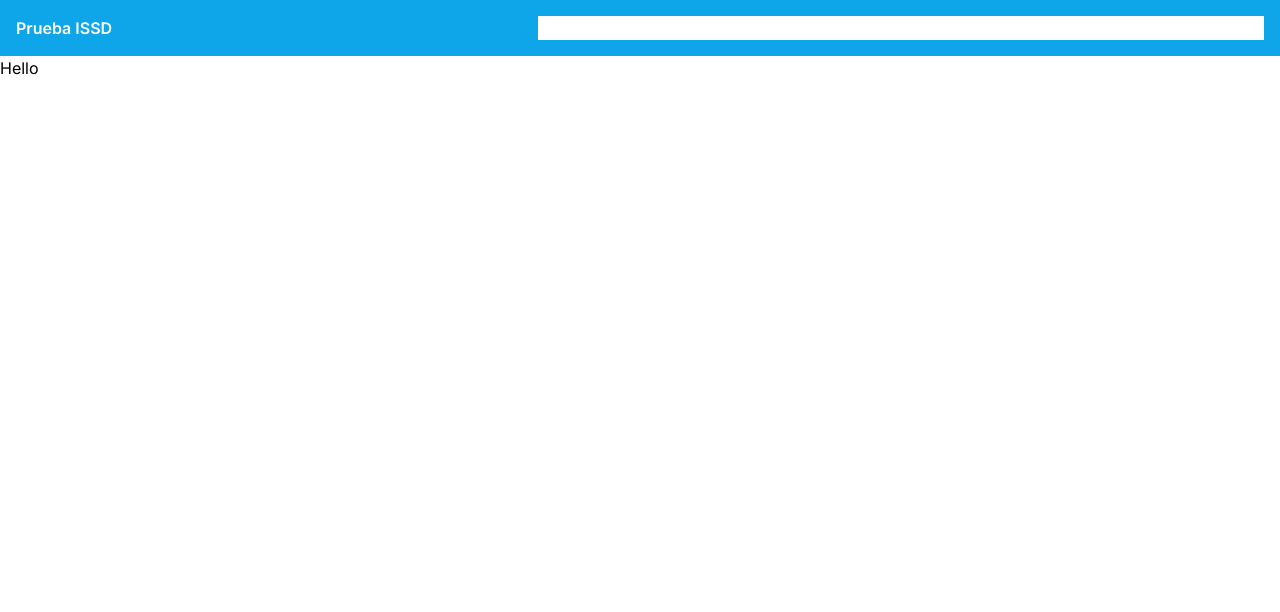
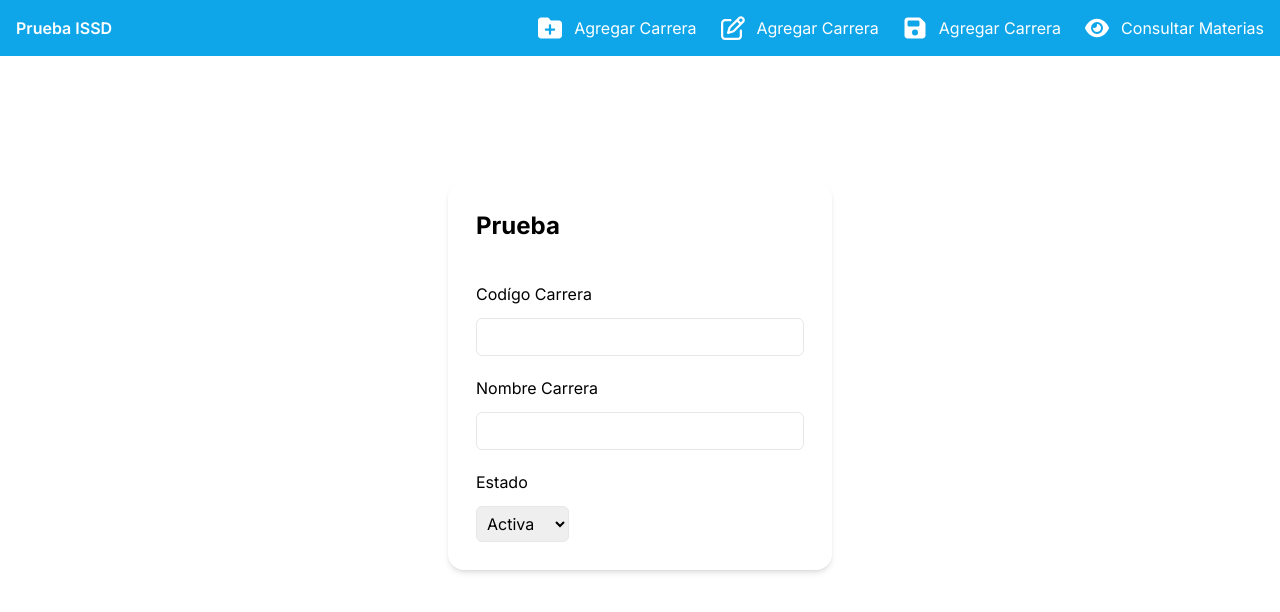
Before and after one commit to demattei-teo/prueba-ISSD, a Next.js app: page / in a window 1280 px wide. Shown: the top 612 px of the page. Built offline with nearby package versions, Linux system fonts and the light colour scheme.

Commit message:
feat: add form

```diff
--- a/src/app/layout.tsx
+++ b/src/app/layout.tsx
@@ -19,7 +19,7 @@
     <html lang='en'>
       <body className={inter.className}>
         <Header />
-        {children}
+        <main className='min-h-[80vh] flex flex-col items-center justify-center'>{children}</main>
       </body>
     </html>
   )
--- a/src/app/page.tsx
+++ b/src/app/page.tsx
@@ -1,5 +1,7 @@
+import { Form } from '@/components'
+
 function Home() {
-  return <h1>Hello</h1>
+  return <Form title='Prueba' className='' />
 }
 
 export default Home
--- /dev/null
+++ b/src/components/atoms/Input.tsx
@@ -0,0 +1,14 @@
+import clsx from 'clsx'
+
+interface InputProps {
+  className?: string
+  type: string
+  placeholder: string
+}
+
+function Input({ className, type, placeholder }: InputProps) {
+  const styles = clsx('', className)
+  return <input type={type} className={styles} placeholder={placeholder} />
+}
+
+export default Input
--- /dev/null
+++ b/src/components/atoms/Select.tsx
@@ -0,0 +1,23 @@
+import clsx from 'clsx'
+
+interface SelectProps {
+  className?: string
+  options: string[]
+}
+
+function Select({ className, options }: SelectProps) {
+  const style = clsx('p-1.5 rounded-md border', className)
+  return (
+    <div>
+      <select name='Estado' className={style}>
+        {options.map((option, index) => (
+          <option key={index} value={option}>
+            {option}
+          </option>
+        ))}
+      </select>
+    </div>
+  )
+}
+
+export default Select
--- a/src/components/index.ts
+++ b/src/components/index.ts
@@ -4,6 +4,7 @@
 export { default as Link } from './atoms/Link'
 export { default as List } from './atoms/List'
 export { default as Paragraph } from './atoms/Paragraph'
+export { default as Select } from './atoms/Select'
 export { default as Title } from './atoms/Title'
 export { default as IconClose } from './atoms/icons/IconClose'
 export { default as IconEdit } from './atoms/icons/IconEdit'
@@ -13,4 +14,6 @@
 export { default as IconSave } from './atoms/icons/IconSave'
 export { default as IconUniversity } from './atoms/icons/IconUniversity'
 export { default as NavBar } from './molecules/NavBar'
+export { default as WrapperInput } from './molecules/WrapperInput'
+export { default as Form } from './organisms/Form'
 export { default as Header } from './organisms/Header'
--- /dev/null
+++ b/src/components/molecules/WrapperInput.tsx
@@ -0,0 +1,36 @@
+import clsx from 'clsx'
+import { Input, Select } from '..'
+
+interface WrapperInputProps {
+  type: 'input' | 'select'
+  className?: string
+  classNameInput?: string
+  classNameSelect?: string
+  typeInput: string
+  placeholderInput: string
+  contentLabel: string
+}
+
+function WrapperInput({
+  contentLabel,
+  className,
+  classNameInput,
+  typeInput,
+  placeholderInput,
+  classNameSelect,
+  type
+}: WrapperInputProps) {
+  const style = {
+    wrapper: clsx('flex flex-col gap-3', className),
+    input: clsx('p-1.5 rounded-md border', classNameInput)
+  }
+  return (
+    <div className={style.wrapper}>
+      <label className=''>{contentLabel}</label>
+      {type === 'input' && <Input type={typeInput} className={style.input} placeholder={placeholderInput} />}
+      {type === 'select' && <Select className={classNameSelect} options={['Activa', 'Inactiva']} />}
+    </div>
+  )
+}
+
+export default WrapperInput
--- /dev/null
+++ b/src/components/organisms/Form.tsx
@@ -0,0 +1,44 @@
+import clsx from 'clsx'
+import { Title, WrapperInput } from '..'
+
+interface FormProps {
+  title: string
+  className: string
+}
+
+function Form({ title, className }: FormProps) {
+  const style = clsx('p-7 gap-5 rounded-[16px] grid shadow-md w-[min(30vw,_500px)] min-w-[280px] max-w-lg', className)
+  return (
+    <form className={style}>
+      <Title className='font-bold text-2xl pb-5' headingLevel='h3'>
+        {title}
+      </Title>
+      <WrapperInput
+        type='input'
+        contentLabel='Codígo Carrera'
+        className=''
+        classNameInput=''
+        typeInput='number'
+        placeholderInput=''
+      />
+      <WrapperInput
+        contentLabel='Nombre Carrera'
+        className=''
+        classNameInput=''
+        typeInput='text'
+        placeholderInput=''
+        type='input'
+      />
+      <WrapperInput
+        contentLabel='Estado'
+        className=''
+        classNameInput=''
+        typeInput='text'
+        placeholderInput=''
+        type='select'
+      />
+    </form>
+  )
+}
+
+export default Form
--- a/src/components/organisms/Header.tsx
+++ b/src/components/organisms/Header.tsx
@@ -12,7 +12,7 @@
 
   const styles = {
     navbar: clsx(
-      'w-full z-30 fixed flex flex-col content-start gap-20 p-4 inset-y-0 left-0 transform translate-x-0 transition-transform duration-300 ease-in-out lg:relative lg:w-auto lg:translate-x-0 bg-white lg:p-0 lg:flex-row',
+      'w-full z-30 fixed flex flex-col content-start gap-20 p-4 inset-y-0 left-0 transform translate-x-0 transition-transform duration-300 ease-in-out lg:relative lg:w-auto lg:translate-x-0 lg:p-0 lg:flex-row',
       !state && 'translate-x-[100%]'
     )
   }
```
